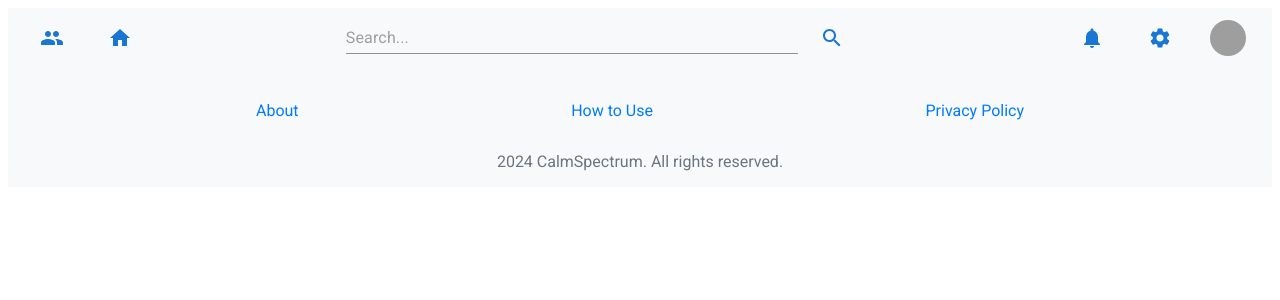
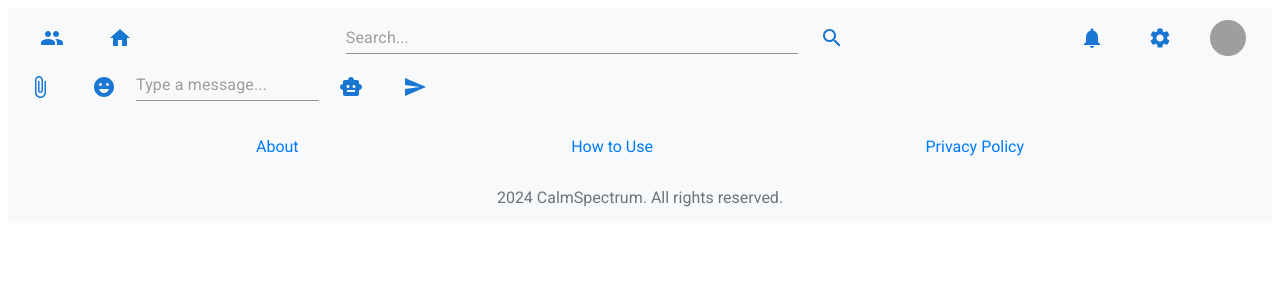
Before and after one commit to neuropython/SoftwareEngineeringFrontend, a React (Vite) app in the folder Frontend/: page / in a window 1280 px wide. Shown: the top 300 px of the page. Built offline with nearby package versions, Linux system fonts and the light colour scheme; grey boxes are pictures that could not be loaded.

Commit message:
Add ChatFooter component

```diff
--- a/Frontend/src/App.tsx
+++ b/Frontend/src/App.tsx
@@ -2,14 +2,14 @@ import { useState } from 'react'
 import './styles/global.css'
 import  Navbar  from './components/Navbar'
 import  Footer  from './components/Footer'
-
+import  ChatFooter  from './components/ChatFooter'
 function App() {
   const [count, setCount] = useState(0)
 
   return (
     <div>
         <Navbar />
-
+        <ChatFooter />
         < Footer />
     </div>
   )
--- /dev/null
+++ b/Frontend/src/components/ChatFooter.tsx
@@ -0,0 +1,39 @@
+import '../styles/Chat.css';
+import React from 'react';
+import { Button, Input } from '@mui/material';
+import SendIcon from '@mui/icons-material/Send';
+import AttachFileIcon from '@mui/icons-material/AttachFile';
+import EmojiEmotionsIcon from '@mui/icons-material/EmojiEmotions';
+import SmartToyIcon from '@mui/icons-material/SmartToy';
+
+
+interface ChatMessageButtonProps {
+    icon: React.ReactNode;
+    onClick: () => void;
+}
+
+const ChatMessageButton: React.FC<ChatMessageButtonProps> = ({ icon, onClick }) => {
+    return (
+        <Button
+            className="chat-message-button"
+            onClick={onClick}
+        >
+            {icon}
+        </Button>
+    );
+};
+
+
+const ChatFooter: React.FC = () => {
+    return (
+        <div className="chat-footer">
+            <ChatMessageButton icon={<AttachFileIcon />} onClick={() => console.log('Attach File')} />
+            <ChatMessageButton icon={<EmojiEmotionsIcon />} onClick={() => console.log('Emoji')} />
+            <Input placeholder="Type a message..." className="chat-input" />
+            <ChatMessageButton icon={<SmartToyIcon />} onClick={() => console.log('Smart Toy')} />
+            <ChatMessageButton icon={<SendIcon />} onClick={() => console.log('Send')} />
+        </div>
+    );
+};
+
+export default ChatFooter;
--- a/Frontend/src/components/Navbar.tsx
+++ b/Frontend/src/components/Navbar.tsx
@@ -7,7 +7,6 @@ import HomeIcon from '@mui/icons-material/Home';
 import SettingsIcon from '@mui/icons-material/Settings';
 import NotificationsIcon from '@mui/icons-material/Notifications';
 import GroupIcon from '@mui/icons-material/Group';
-import AccountCircle from '@mui/icons-material/AccountCircle';
 
 interface NavButtonProps {
     text?: string;
```
Also changed, not shown: Frontend/src/styles/Chat.css (added).
